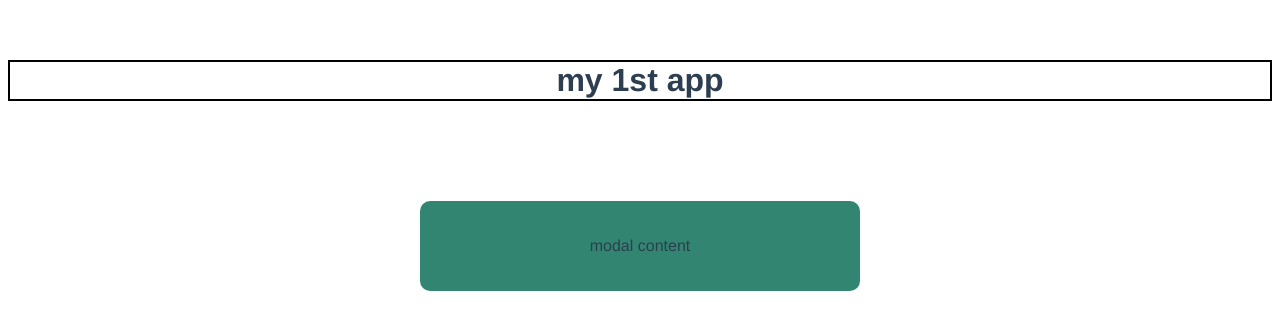
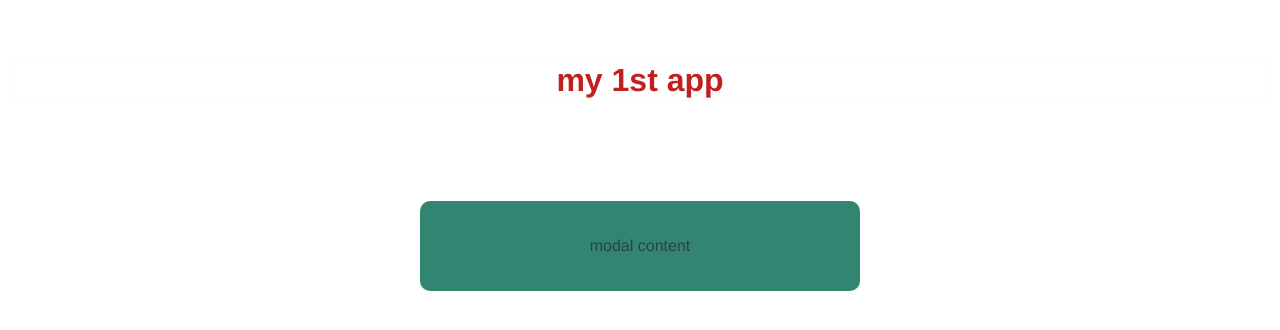
Before and after one commit to Arik096/vue_cli, a Vue app in the folder model-project/: page / in a window 1280 px wide. Shown: the top 330 px of the page. Built offline with nearby package versions, Linux system fonts and the light colour scheme.

Commit message:
Update App.vue

```diff
--- a/model-project/src/App.vue
+++ b/model-project/src/App.vue
@@ -1,7 +1,7 @@
 <template>
 
   <h1>{{title}}</h1>
-  <Modal/>
+  <Modal :header="header" :text="text" theme='dark'/>
 </template>
 
 <script>
@@ -14,7 +14,9 @@ export default {
   },
   data() {
     return {
-      title: "my 1st app"
+      title: "my 1st app",
+      header: "Signup for giveway!",
+      text: "hello"
     }
   },
 }
@@ -34,8 +36,8 @@ h1{
   -webkit-font-smoothing: antialiased;
   -moz-osx-font-smoothing: grayscale;
   text-align: center;
-  color: #2c3e50;
+  color: #c21f1f;
   margin-top: 60px;
-  border: 2px solid black;
+  border: 2px solid rgb(255, 252, 252);
 }
 </style>
```
